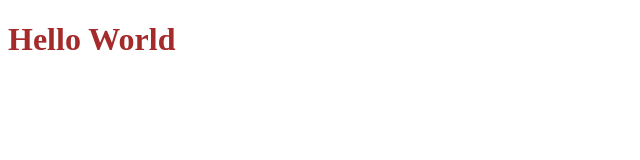
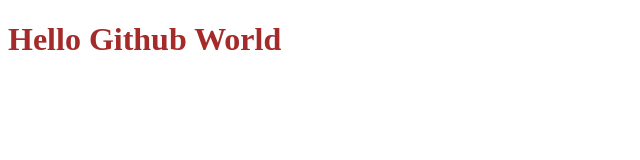
Before and after one commit to myownace/HelloWorld, a plain HTML site: page index.html in a window 1280 px wide. Shown: the whole page, without its empty margins (0-640 px from the left). Drawn offline with Linux system fonts and the light colour scheme.

Commit message:
Update index.html
Added the word 'Github' between 'Hellow' and 'World'

```diff
--- a/index.html
+++ b/index.html
@@ -13,4 +13,4 @@
 </body>
 </html>
 
-<h1>Hello World</h1>
+<h1>Hello Github World</h1>
```
